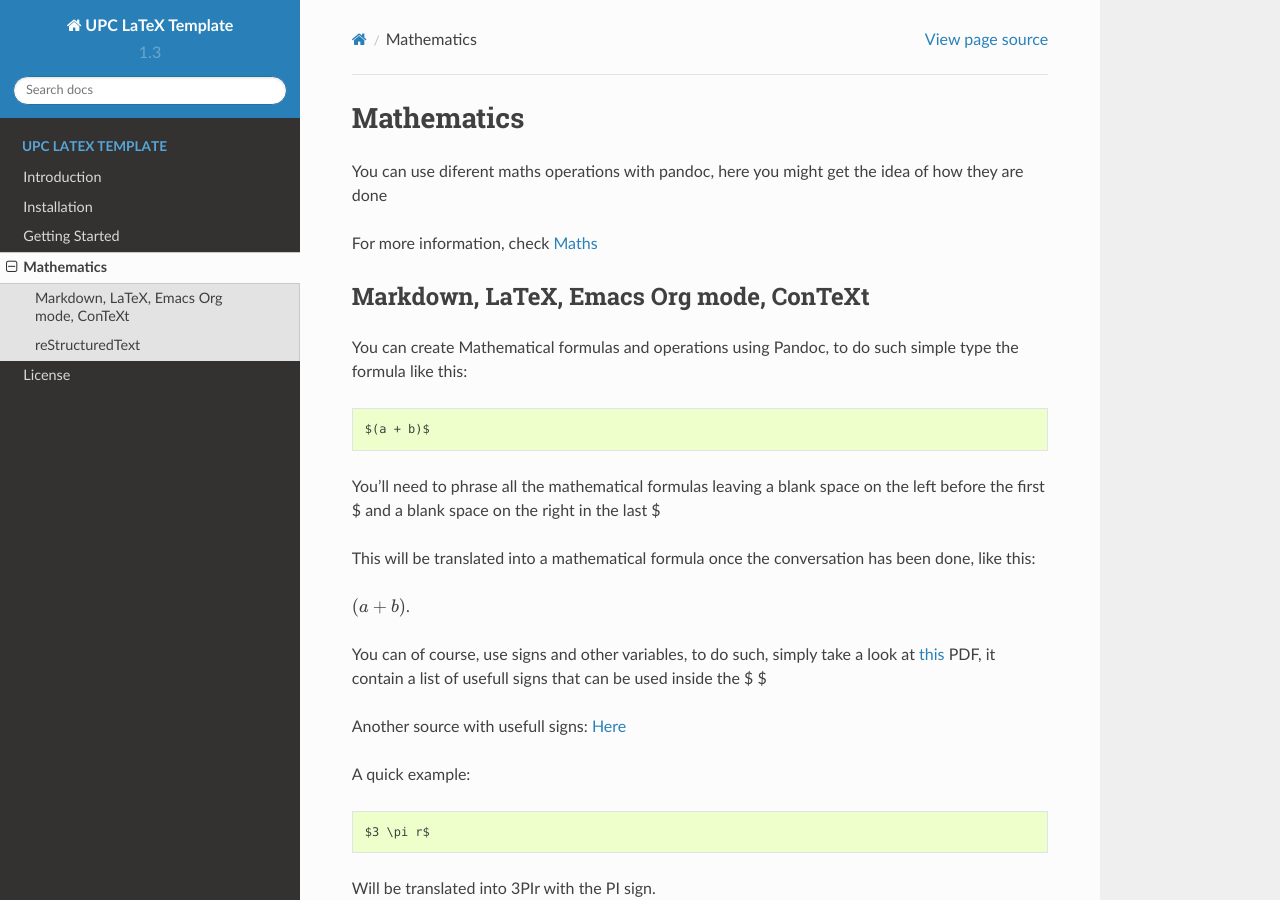
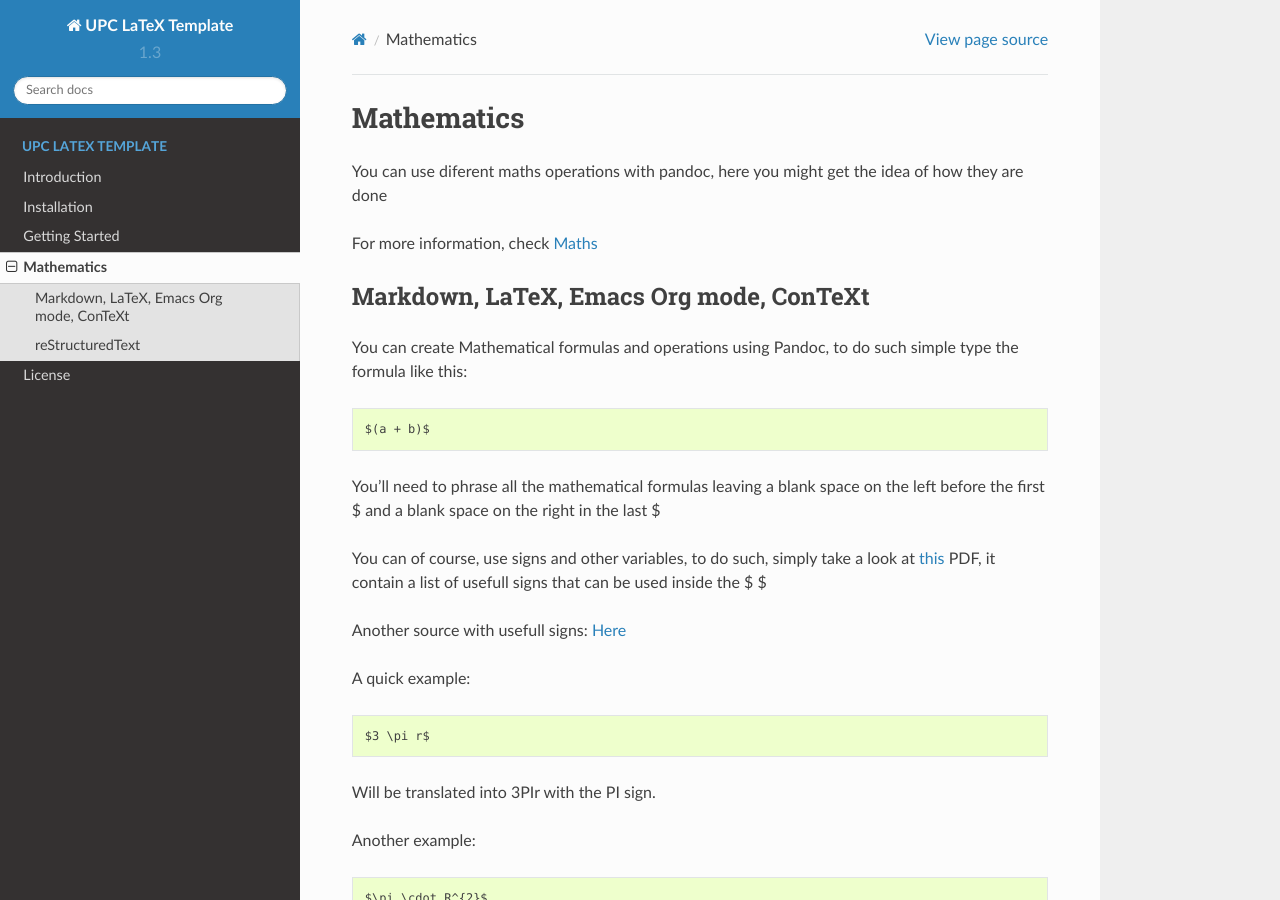
Before and after one commit to ConsoleTVs/UPC-LaTeX-Template, a Sphinx documentation site: the page built from doc/source/maths.rst, in a window 1280 px wide and 900 px high. Built offline with Sphinx 7.4.7 and the Read the Docs theme 2.0.0, drawn with Linux system fonts in a browser that asks for light colours.

Commit message:
Update maths.rst

```diff
--- a/doc/source/maths.rst
+++ b/doc/source/maths.rst
@@ -16,10 +16,6 @@ You can create Mathematical formulas and operations using Pandoc, to do such sim
 
 You'll need to phrase all the mathematical formulas leaving a blank space on the left before the first $ and
 a blank space on the right in the last $
-
-This will be translated into a mathematical formula once the conversation has been done, like this:
-
-:math:`(a + b)`.
 
 You can of course, use signs and other variables, to do such, simply take a look at this_ PDF, it contain a list of usefull
 signs that can be used inside the $ $
```
